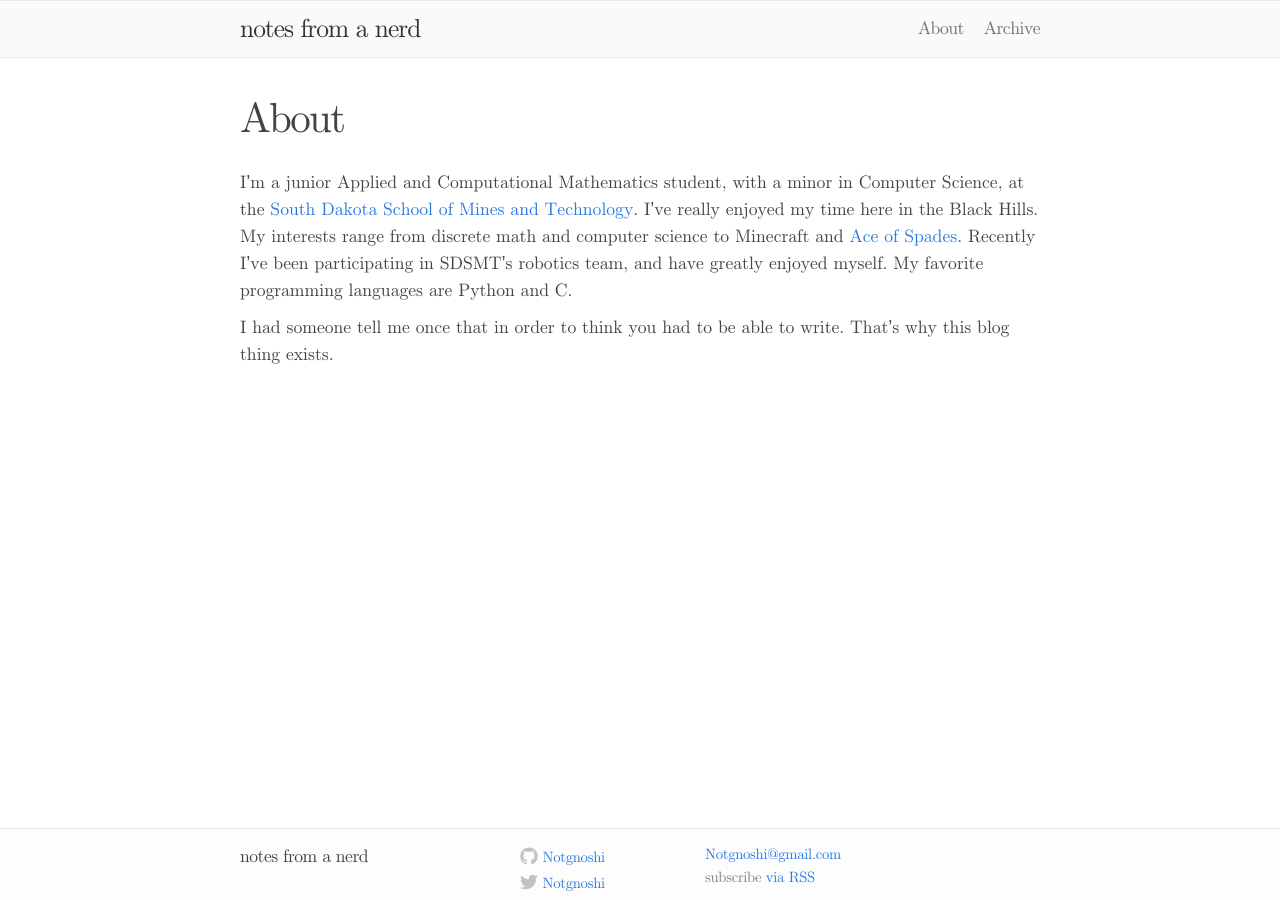
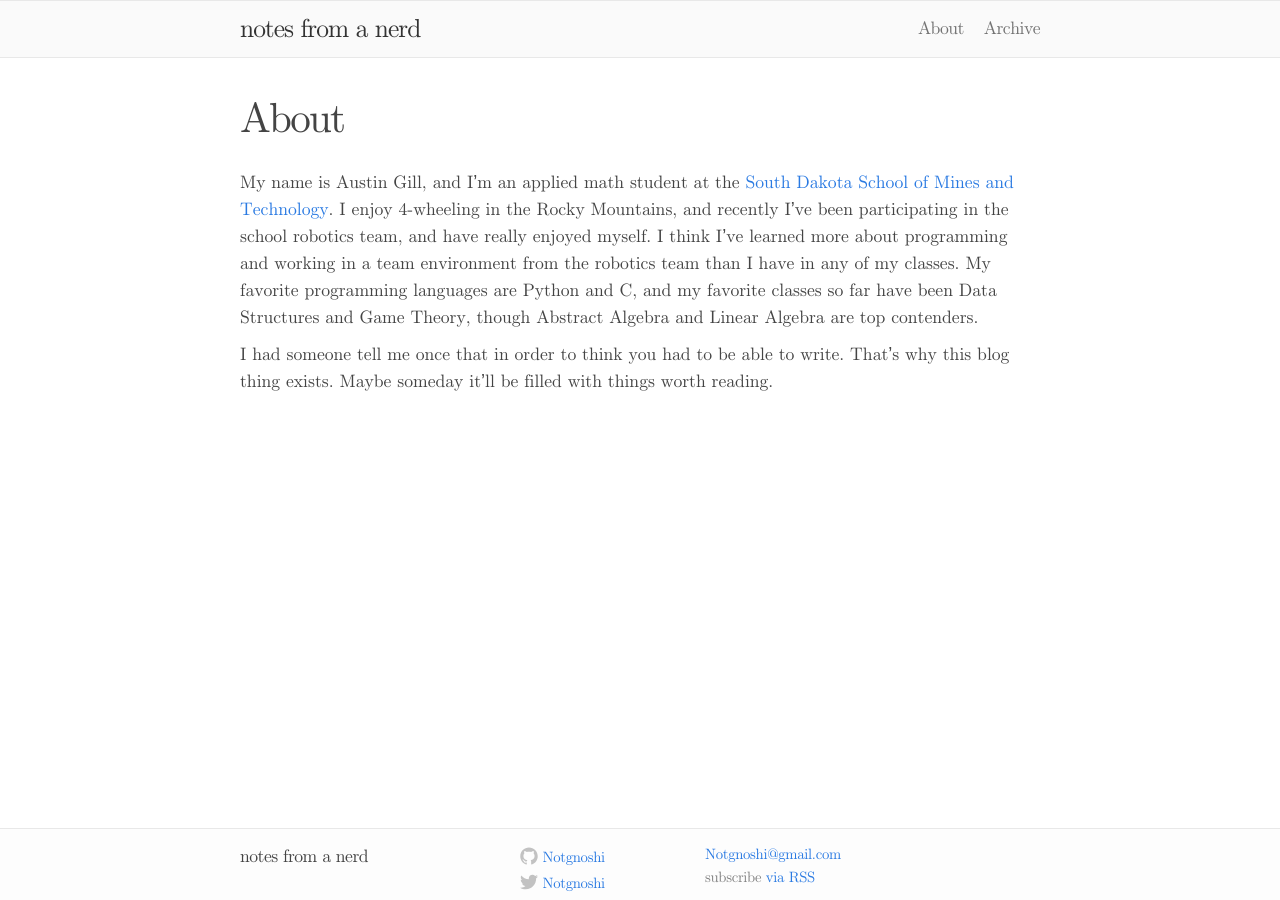
Before and after one commit to Notgnoshi/notgnoshi.github.io, a Jekyll site: the page built from _pages/about.md, in a window 1280 px wide. Built offline with Jekyll 4.4.1, drawn with Linux system fonts in a browser that asks for light colours.

Commit message:
updated /about/

```diff
--- a/_pages/about.md
+++ b/_pages/about.md
@@ -4,6 +4,6 @@ title: About
 permalink: /about/
 ---
 
-I'm a junior Applied and Computational Mathematics student, with a minor in Computer Science, at the [South Dakota School of Mines and Technology](https://www.sdsmt.edu/). I've really enjoyed my time here in the Black Hills. My interests range from discrete math and computer science to Minecraft and [Ace of Spades](https://buildandshoot.com). Recently I've been participating in SDSMT's robotics team, and have greatly enjoyed myself. My favorite programming languages are Python and C.
+My name is Austin Gill, and I'm an applied math student at the [South Dakota School of Mines and Technology](https://www.sdsmt.edu/). I enjoy 4-wheeling in the Rocky Mountains, and recently I've been participating in the school robotics team, and have really enjoyed myself. I think I've learned more about programming and working in a team environment from the robotics team than I have in any of my classes. My favorite programming languages are Python and C, and my favorite classes so far have been Data Structures and Game Theory, though Abstract Algebra and Linear Algebra are top contenders.
 
-I had someone tell me once that in order to think you had to be able to write. That's why this blog thing exists.
+I had someone tell me once that in order to think you had to be able to write. That's why this blog thing exists. Maybe someday it'll be filled with things worth reading.
```
